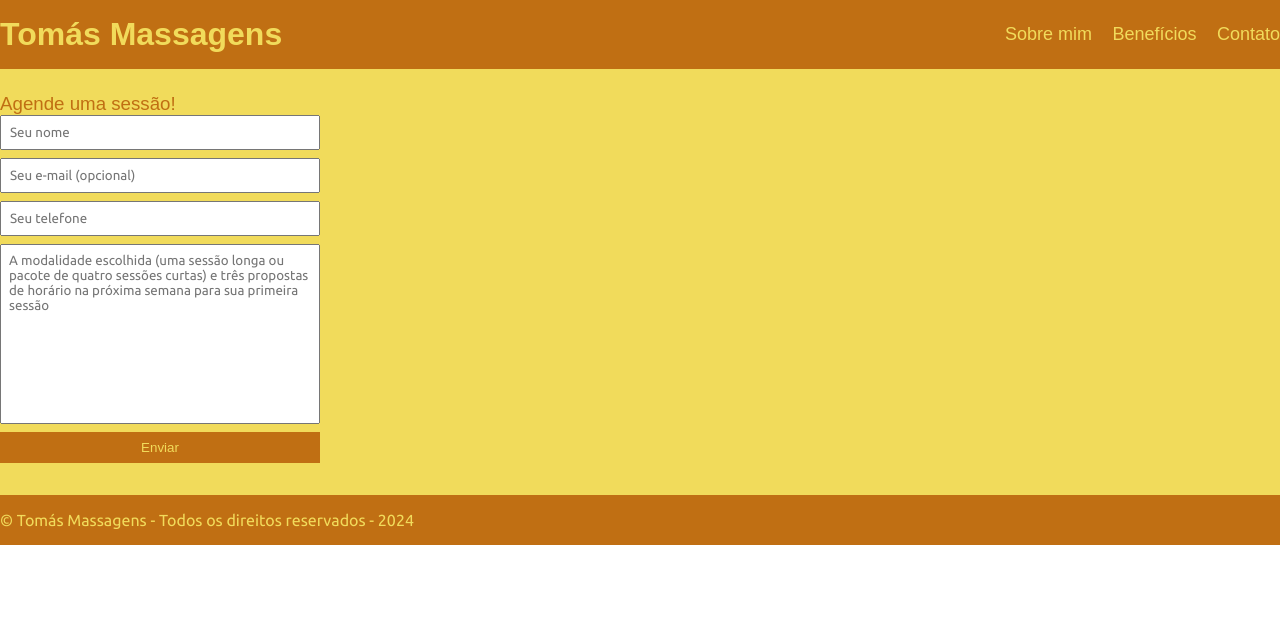
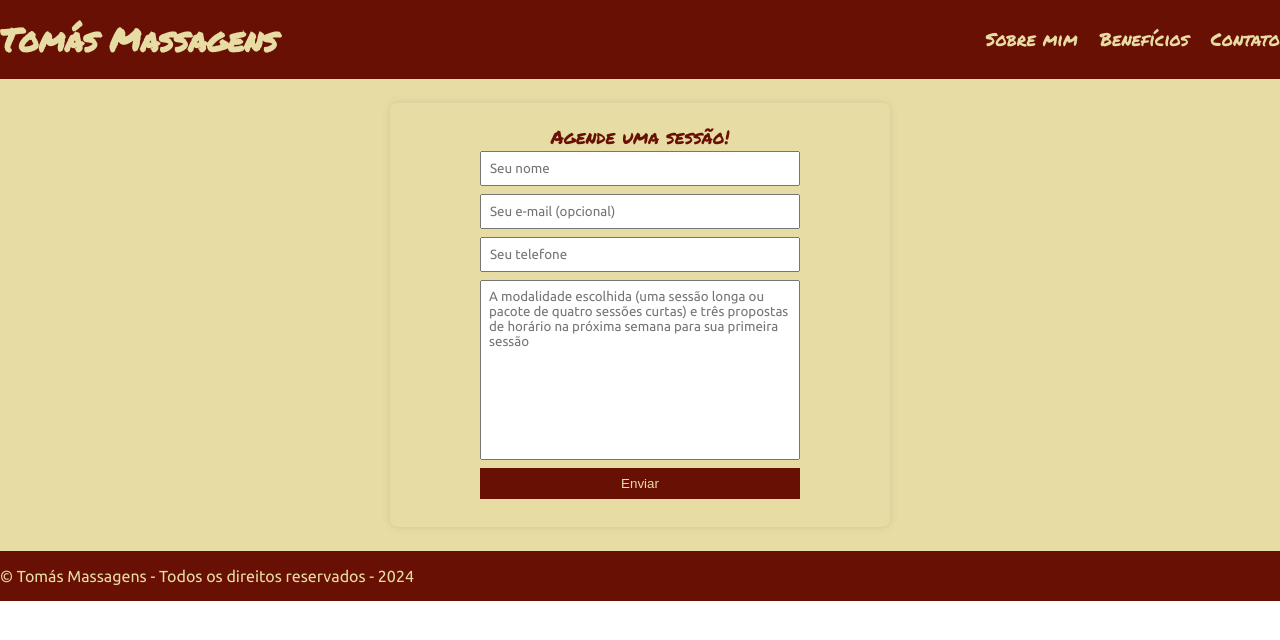
Before and after one commit to tomsfava/05projetoDois, a plain HTML site: page contato.html in a window 1280 px wide. Drawn offline with Linux system fonts and the light colour scheme; a web font is replaced by a local one.

Commit message:
projeto final concluído

```diff
--- a/contato.css
+++ b/contato.css
@@ -6,7 +6,7 @@
 
 header,
 h3 {
-    font-family: "Poetsen One", sans-serif;
+    font-family: "Permanent Marker", cursive;
     font-weight: normal;
 }
 
@@ -16,8 +16,8 @@ body, input, textarea, footer {
 
 header {
     padding:16px 0;
-    background-color:#c06f13;
-    color: #f1db5b;
+    background-color:#681004;
+    color: #e7dda4;
 }
 
 header li {
@@ -27,19 +27,25 @@ header li {
 }
 
 header li a {
-    color: #f1db5b;
+    color: #e7dda4;
     text-decoration: none;
 }
 
 section{
     padding: 24px 0;
-    color: #c06f13;
-    background-color:#f1db5b ;
+    color: #681004;
+    background-color:#e7dda4 ;
 }
 
 #contato .container {
-    display: block;
-    margin: 0 auto;
+    display: flex;
+    flex-direction: column;
+    align-items: center;
+    justify-content: center;
+    padding: 20px;
+    border-radius: 8px;
+    box-shadow: 0 0 10px rgba(0,0,0,0.1);
+    max-width: 500px;
 }
 
 .container {
@@ -70,22 +76,22 @@ form textarea {
 }
 
 form button {
-    background-color: #c06f13;
-    color: #f1db5b;
+    background-color: #681004;
+    color: #e7dda4;
     border: none;
     cursor: pointer;
 }
 
 form button:hover {
-    background-color: #cc8e48;
+    background-color: #a12b1b;
 }
 
 input:focus, textarea:focus {
-    outline-color: #c06f13;
+    outline-color: #681004;
 }
 
 footer {
-    background-color: #c06f13;
-    color: #f1db5b;
+    background-color: #681004;
+    color: #e7dda4;
     padding: 16px 0;
 }
--- a/contato.html
+++ b/contato.html
@@ -7,7 +7,7 @@
     <link rel="stylesheet" href="contato.css">
     <link rel="preconnect" href="https://fonts.googleapis.com">
     <link rel="preconnect" href="https://fonts.gstatic.com" crossorigin>
-    <link href="https://fonts.googleapis.com/css2?family=Poetsen+One&family=Ubuntu:ital,wght@0,300;0,400;0,500;0,700;1,300;1,400;1,500;1,700&display=swap" rel="stylesheet">
+    <link href="https://fonts.googleapis.com/css2?family=Permanent+Marker&family=Ubuntu:ital,wght@0,300;0,400;0,500;0,700;1,300;1,400;1,500;1,700&display=swap" rel="stylesheet">
 </head>
 <body>
     <header>
--- a/index.html
+++ b/index.html
@@ -7,7 +7,7 @@
     <link rel="stylesheet" href="main.css">
     <link rel="preconnect" href="https://fonts.googleapis.com">
     <link rel="preconnect" href="https://fonts.gstatic.com" crossorigin>
-    <link href="https://fonts.googleapis.com/css2?family=Poetsen+One&family=Ubuntu:ital,wght@0,300;0,400;0,500;0,700;1,300;1,400;1,500;1,700&display=swap" rel="stylesheet">
+    <link href="https://fonts.googleapis.com/css2?family=Permanent+Marker&family=Ubuntu:ital,wght@0,300;0,400;0,500;0,700;1,300;1,400;1,500;1,700&display=swap" rel="stylesheet">
 </head>
 <body>
     <header>
--- a/main.css
+++ b/main.css
@@ -8,7 +8,7 @@ header,
 section h2,
 section h3,
 form button {
-    font-family: "Poetsen One", sans-serif;
+    font-family: "Permanent Marker", cursive;
     font-weight: normal;
 }
 
@@ -18,8 +18,8 @@ body, input, textarea, footer {
 
 header {
     padding:16px 0;
-    background-color:#aa6517;
-    color: #f1db5b;
+    background-color:#681004;
+    color: #e7dda4;
 }
 
 header li {
@@ -29,7 +29,7 @@ header li {
 }
 
 header li a {
-    color: #f1db5b;
+    color: #e7dda4;
     text-decoration: none;
 }
 
@@ -50,14 +50,6 @@ section .container{
     justify-content: space-between;
 }
 
-.listademarcas img{
-    height:24px;
-}
-
-.listademarcas li{
-    display:inline;
-    margin-right: 8px;
-}
 
 section .container{
     align-items: flex-start;
@@ -66,7 +58,7 @@ section .container{
 section{
     padding: 24px 0;
     color: #aa6517;
-    background-color:#f1db5b ;
+    background-color:#e7dda4 ;
 }
 
 section h2{
@@ -137,7 +129,7 @@ section h3 {
 
 
 footer {
-    background-color: #aa6517;
-    color: #f1db5b;
+    background-color: #681004;
+    color: #e7dda4;
     padding: 16px 0;
 }
```
